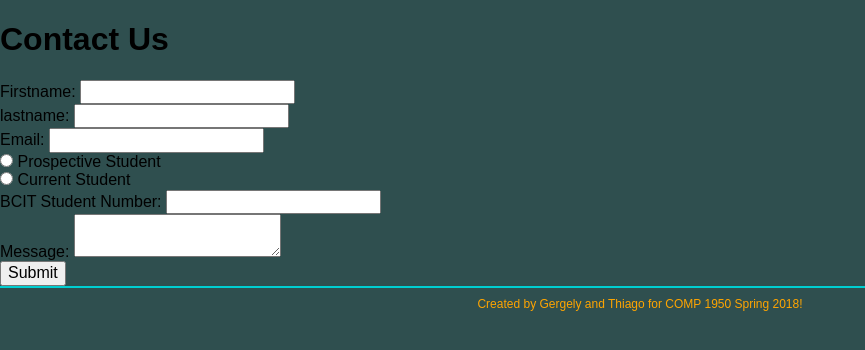
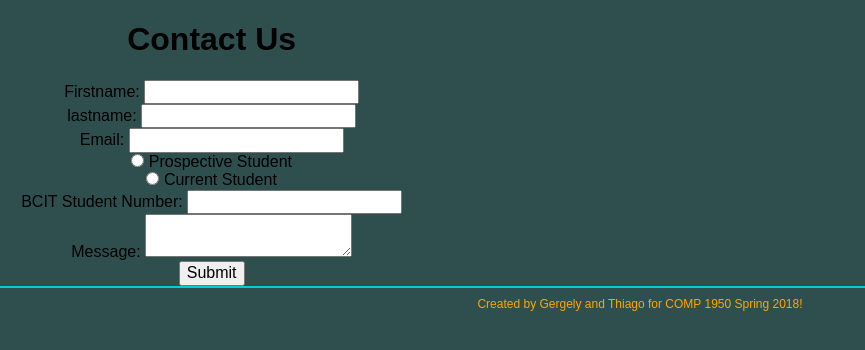
Before and after one commit to th-santos/comp-1950, a PHP site: page /contact.php in a window 1280 px wide. Shown: the part 70-420 px from the top of the page, without its empty margins (0-865 px from the left). Run offline with PHP 8.4, Linux system fonts and the light colour scheme; some libraries are stand-ins or nearby versions; some web fonts are replaced.

Commit message:
add col-1 class

```diff
--- a/contact.php
+++ b/contact.php
@@ -2,48 +2,49 @@
     $pgName = 'Contact';
     include './templates/header.php';
 ?>
+	<main class="col-1">
         <div>
 	        <h1>Contact Us</h1>
 
 	        <form action="/thank-you.php" method="post" class="contact">
 
-	            <div class="form-group fn">
+	            <div>
 	                <label for="fn">Firstname: </label>
 	                <input type="text" id="fn" name="fn" required>
 	            </div>
 
-	            <div class="form-group ln">
+	            <div>
 	                <label for="fn">lastname: </label>
 	                <input type="text" id="ln" name="ln" required>
 	            </div>
 
-	            <div class="form-group em">
+	            <div>
 	                <label for="em">Email: </label>
 	                <input type="text" id="em" name="em" required>
 	            </div>
 
-	            <div class="form-group st">
-	                <div class="radio-group">
+	            <div>
+	                <div>
 	                    <input type="radio" id="ps" name="st" value="ps">
 	                    <label for="ps" class="rd-label">Prospective Student</label>
 	                </div>
-	                <div class="radio-group">
+	                <div>
 	                    <input type="radio" id="cs" name="st" value="cs">
 	                    <label for="cs" class="rd-label">Current Student</label>
 	                </div>
 	            </div>
 
-	            <div class="form-group sn">
+	            <div>
 	                <label for="sn">BCIT Student Number: </label>
 	                <input type="text" id="sn" name="sn" required pattern="[A-Za-z](\d{8})" title="Format: A12345678">
 	            </div>
 
-	            <div class="form-group ct">
+	            <div>
 	                <label for="ct">Message: </label>
 	                <textarea name="ct" id="ct"></textarea>
 	            </div>
 
-	            <div class="form-group sb">
+	            <div>
 	                <input type="submit" id="sb" name="sb" value="Submit">
 	            </div>
 
```
